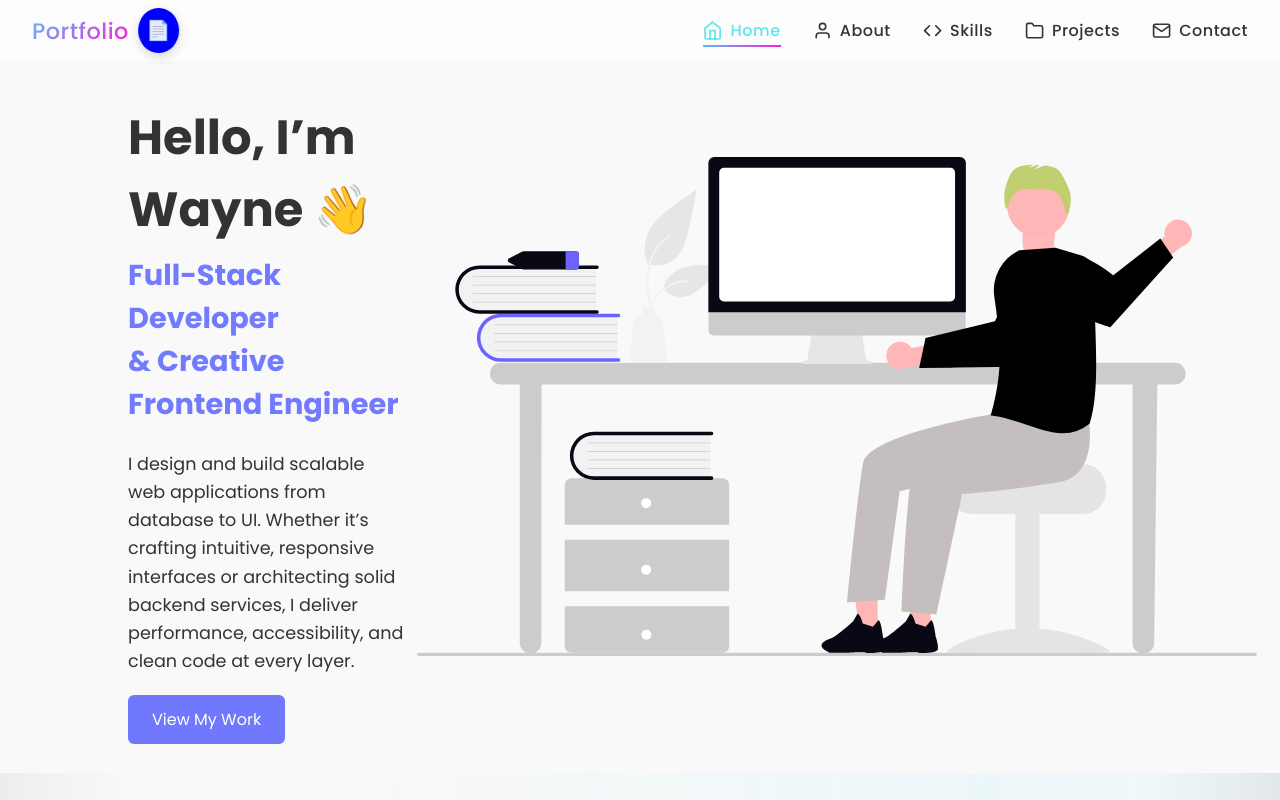
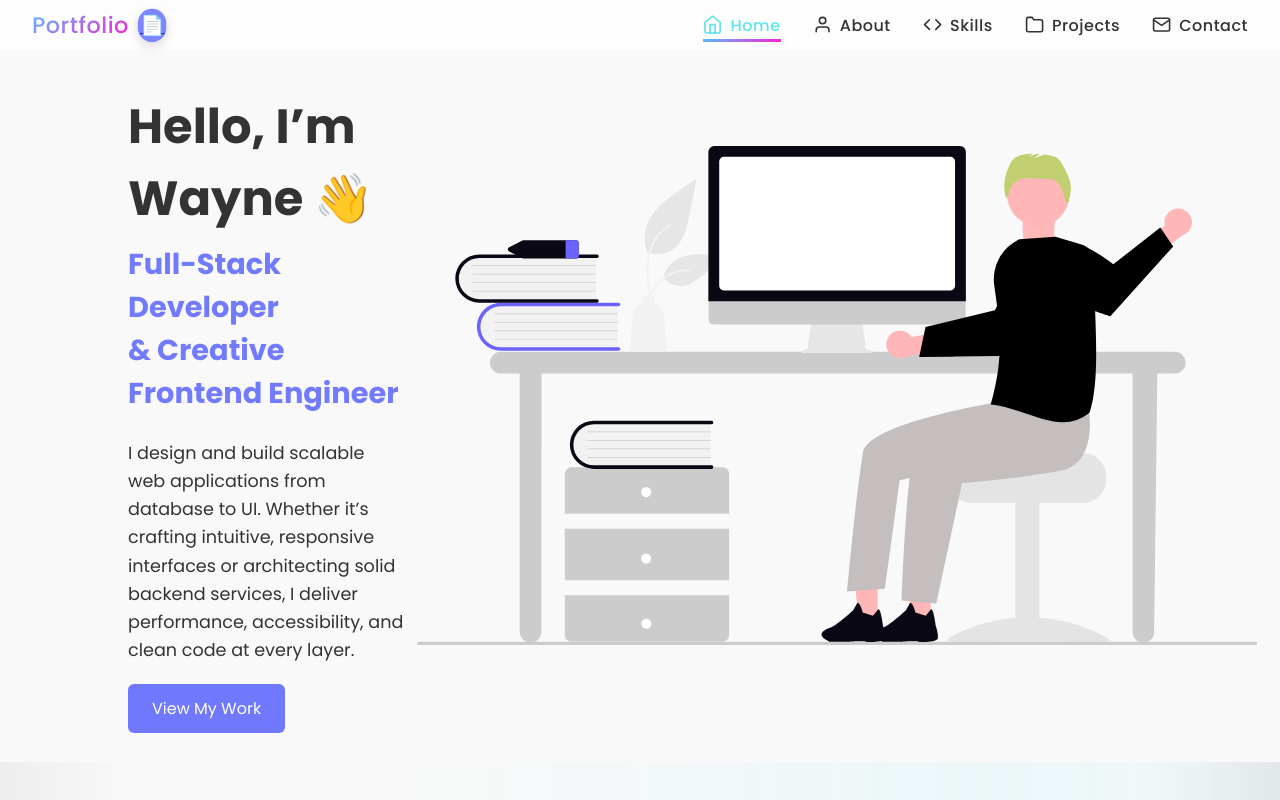
Before and after one commit to WayneMacMavis/Portfolio, a React (Create React App) app: page /#home in a window 1280 px wide. Shown: the top 800 px of the page. Built offline with nearby package versions, Linux system fonts and the light colour scheme.

Commit message:
CV Button and removing warm overlay

```diff
--- a/src/components/DownloadCvBtn.jsx
+++ b/src/components/DownloadCvBtn.jsx
@@ -14,6 +14,7 @@ export default function DownloadCVButton({ label = "", filePath = "/Wayne-CV.pdf
       whileTap={{ scale: 0.97 }}
     >
       <span className="cv-icon">📄</span>
+     <span className="cv-tooltip">Download my CV as PDF</span>
       {label}
     </motion.a>
   );
--- a/src/styles/Contact.scss
+++ b/src/styles/Contact.scss
@@ -19,8 +19,8 @@ $overlay-opacity-min: 0.5;
 $overlay-opacity-max: 0.6;
 
 /* Overlay color temps */
-$overlay-warm: hsl(220, 27%, 94%);
-$overlay-cool: hsl(210, 40%, 97%);
+$overlay-warm: hsla(210, 37%, 97%, 0.555);
+$overlay-cool: hsla(210, 37%, 97%, 0.575);
 
 /* Tooltip glow bloom sizes */
 $glow-inner-min: 0px;
--- a/src/styles/DownloadCvBtn.scss
+++ b/src/styles/DownloadCvBtn.scss
@@ -1,15 +1,8 @@
 .cv-button {
+  position: relative;
   display: inline-flex;
   align-items: center;
   gap: 0.5rem;
-  padding: 0.5rem 0.5rem;
-  background: blue;
-  color: rgb(0, 0, 0);
-  font-weight: 600;
-  border-radius: 50%;
-  text-decoration: none;
-  box-shadow: 0 4px 12px rgba(0,0,0,0.15);
-  transition: background 0.3s ease, box-shadow 0.3s ease, transform 0.3s ease;
 
   /* Run shake+pause loop */
   animation: shakeEvery3s 3s ease-in-out infinite;
@@ -17,11 +10,15 @@
   .cv-icon {
     font-size: 1.2rem;
     animation: breathe 3s ease-in-out infinite;
-    background-color: transparent;
+    background-color: var(--brand-color-1);
+    padding: 2px;
+    border-radius: 50px;
+    box-shadow: 0 4px 12px rgba(0,0,0,0.15);
+    transition: background 0.3s ease, box-shadow 0.3s ease, transform 0.3s ease;
   }
 
-  &:hover {
-    background: pink;
+  .cv-icon:hover {
+    background: var(--brand-color-2);
     transform: translateY(-4px);
     box-shadow: 0 8px 20px rgba(0,0,0,0.25);
   }
@@ -30,6 +27,27 @@
     transform: translateY(-1px);
     box-shadow: 0 5px 14px rgba(0,0,0,0.2);
   }
+}
+
+.cv-tooltip {
+  position: absolute;
+  bottom: calc(-100% + 2px);
+  left: 50%;
+  transform: translateX(-50%) translateY(4px);
+  background: rgba(0,0,0,0.85);
+  color: #fff;
+  padding: 4px 8px;
+  border-radius: 4px;
+  font-size: 0.75rem;
+  white-space: nowrap;
+  opacity: 0;
+  pointer-events: none;
+  transition: opacity 0.15s ease, transform 0.15s ease;
+}
+
+.cv-button:hover .cv-tooltip {
+  opacity: 1;
+  transform: translateX(-50%) translateY(0);
 }
 
 @keyframes breathe {
```
